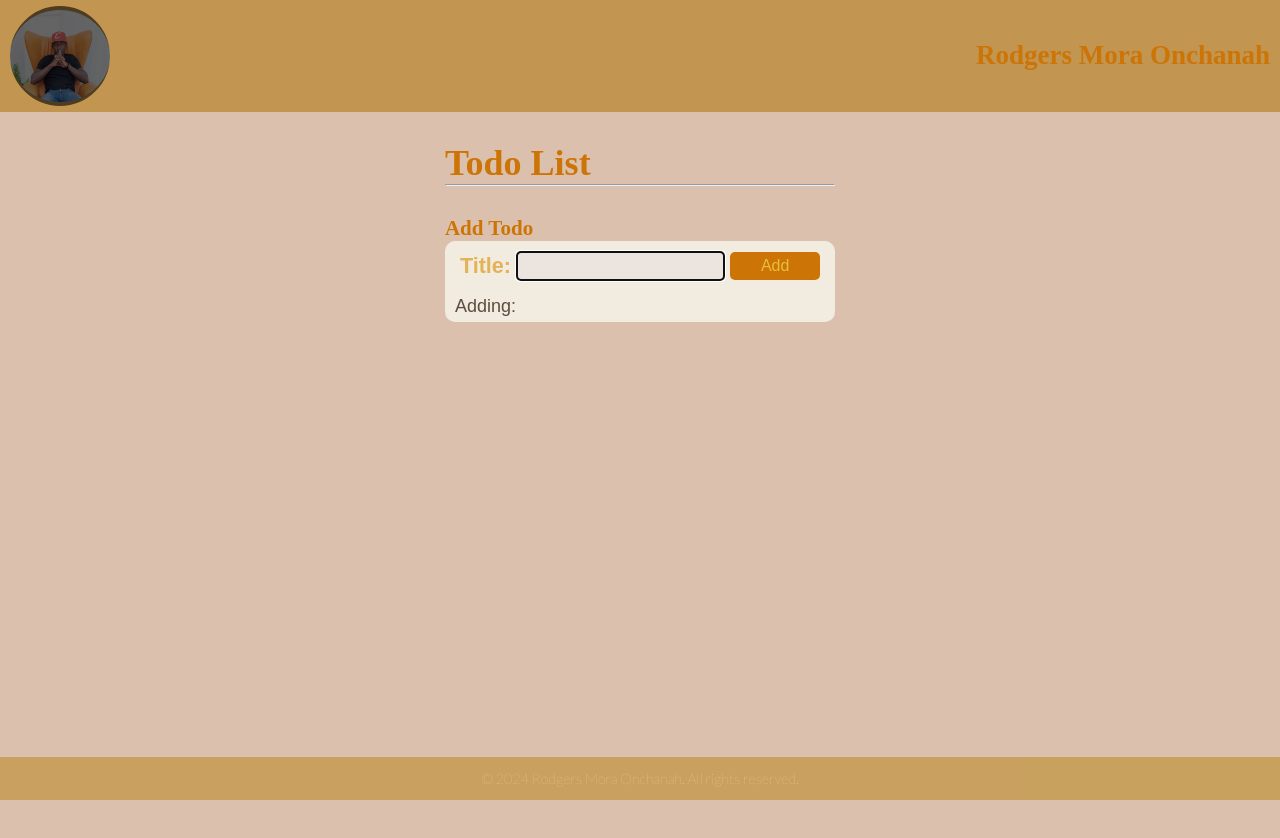
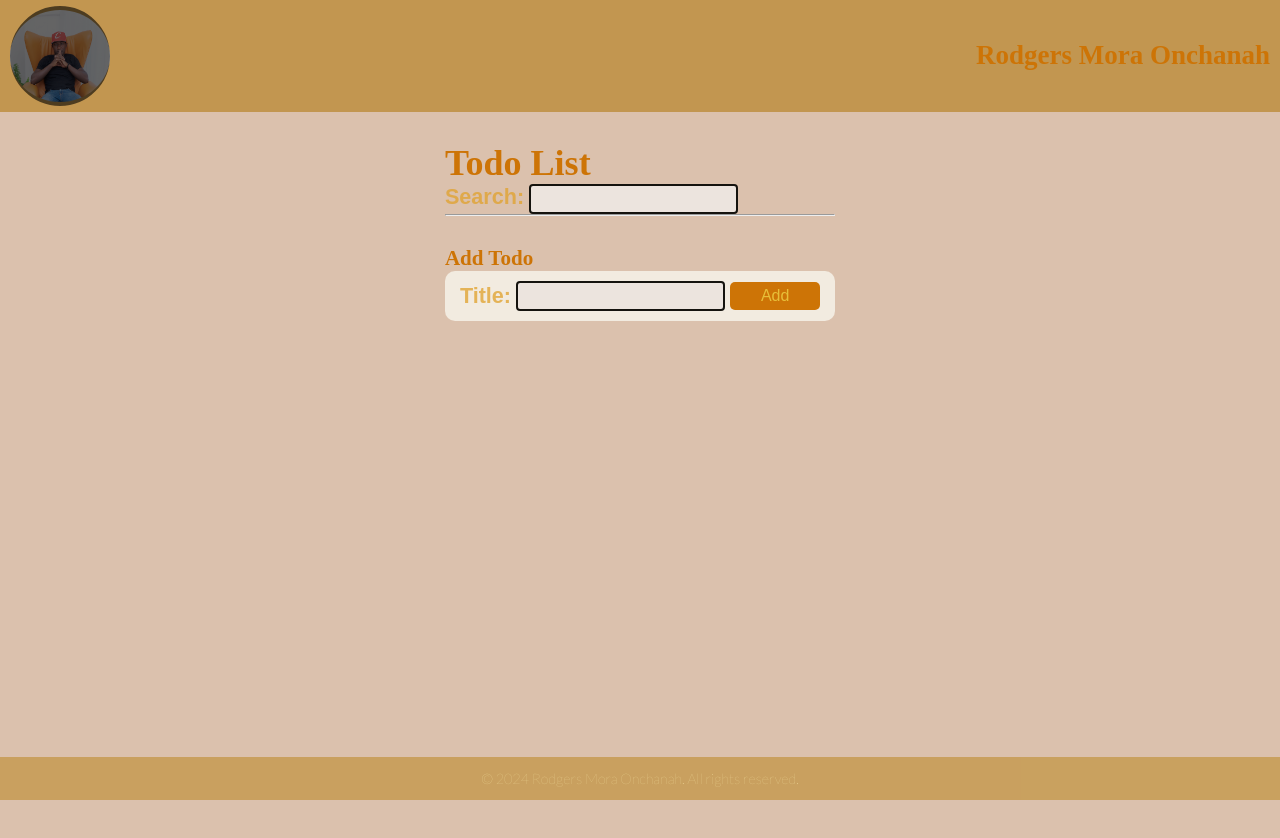
Before and after one commit to morarodgers/react-todo, a React (Vite) app: page / in a window 1280 px wide. Shown: the top 838 px of the page. Built offline with nearby package versions, Linux system fonts and the light colour scheme; a web font is replaced by a local one.

Commit message:
Fixed the search functionality

```diff
--- a/src/AddTodoForm.jsx
+++ b/src/AddTodoForm.jsx
@@ -5,6 +5,16 @@ import Button from "./Button";
 
 const AddTodoForm = ({ onAddTodo }) => {
   const [todoTitle, setTodoTitle] = useState("");
+  const [isFocused, setIsFocused] = useState(false);
+
+  // Functions to handle focus and blur events
+  const handleFocus = () => {
+    setIsFocused(true);
+  };
+
+  const handleBlur = () => {
+    setIsFocused(false);
+  };
 
   const handleTitleChange = (event) => {
     const newTodoTitle = event.target.value;
@@ -20,6 +30,7 @@ const AddTodoForm = ({ onAddTodo }) => {
       onAddTodo(newTodo);
       setTodoTitle("");
     }
+    setIsFocused(true);
   };
 
   return (
@@ -33,6 +44,9 @@ const AddTodoForm = ({ onAddTodo }) => {
             value={todoTitle}
             onInputChange={handleTitleChange}
             placeholder="Add new item"
+            isFocused={isFocused}
+            onFocus={handleFocus}
+            onBlur={handleBlur}
           >
             Title:
           </InputWithLabel>
@@ -41,9 +55,12 @@ const AddTodoForm = ({ onAddTodo }) => {
             Add
           </Button>
         </span>
-        <p>
-          Adding: <strong>{todoTitle}</strong>
-        </p>
+        {/* Display a message when user types in search input*/}
+        {isFocused && todoTitle && (
+          <p>
+            Adding: <strong>{todoTitle}...</strong>
+          </p>
+        )}
       </form>
     </>
   );
--- a/src/App.jsx
+++ b/src/App.jsx
@@ -16,7 +16,7 @@ const useStorageState = (key, initialState) => {
 };
 
 const App = () => {
-  const [search, setSearch] = useStorageState("search", "React");
+  const [search, setSearch] = useStorageState("search", "");
   const [todoList, setTodoList] = useState([]);
   const [isLoading, setIsLoading] = useState(true);
 
@@ -48,12 +48,6 @@ const App = () => {
     setTodoList([...todoList, newTodo]);
   };
 
-  const searchList = (title) => {
-    const searchedList = todoList.filter((todo) =>
-      todo.title.toLowerCase().includes(title.toLowerCase())
-    );
-    setTodoList(searchedList);
-  };
   // Function to remove todo
   const removeTodo = (id) => {
     const modifiedList = todoList.filter((todo) => todo.id !== id);
@@ -62,8 +56,12 @@ const App = () => {
 
   const handleSearch = (event) => {
     setSearch(event.target.value);
-    searchList(event.target.value);
   };
+
+  // Function to search todo list
+  const filteredList = todoList.filter((todo) =>
+    todo.title.toLowerCase().includes(search.toLowerCase())
+  );
 
   return (
     <>
@@ -82,7 +80,7 @@ const App = () => {
           </p>
         </div>
       ) : (
-        <TodoList todoList={todoList} onRemoveTodo={removeTodo} />
+        <TodoList todoList={filteredList} onRemoveTodo={removeTodo} />
       )}
       <Footer />
     </>
--- a/src/InputWithLabel.jsx
+++ b/src/InputWithLabel.jsx
@@ -3,21 +3,22 @@ import PropTypes from "prop-types";
 
 const InputWithLabel = ({
   id,
-  /* name, */
   children,
   value,
   type = "text",
   onInputChange,
-  //isFocused,
+  isFocused,
+  onFocus,
+  onBlur,
 }) => {
   const inputRef = useRef();
 
-  useEffect(
-    () => {
-      /*  if (inputRef.current) { */
+  useEffect(() => {
+    if (isFocused && inputRef.current) {
       inputRef.current.focus();
-    } /* , [isFocused] */
-  );
+    }
+  }, [isFocused]);
+
   return (
     <>
       <label htmlFor={id}>{children}</label>
@@ -25,11 +26,11 @@ const InputWithLabel = ({
       <input
         ref={inputRef}
         id={id}
-        /* name={name} */
         type={type}
         value={value}
-        /* autoFocus={isFocused} */
         onChange={onInputChange}
+        onFocus={onFocus}
+        onBlur={onBlur}
       />
     </>
   );
@@ -43,6 +44,8 @@ InputWithLabel.propTypes = {
   isFocused: PropTypes.bool,
   children: PropTypes.node.isRequired,
   onInputChange: PropTypes.func.isRequired,
+  onFocus: PropTypes.func,
+  onBlur: PropTypes.func,
 };
 
 export default InputWithLabel;
--- a/src/Search.jsx
+++ b/src/Search.jsx
@@ -1,19 +1,39 @@
 import PropTypes from "prop-types";
 import InputWithLabel from "./InputWithLabel";
+import { useState } from "react";
 const Search = ({ search, onSearch }) => {
+  // State variables to track focus status of search input
+  const [isFocused, setIsFocused] = useState(false);
+
+  // Functions to handle focus and blur events
+  const handleFocus = () => {
+    setIsFocused(true);
+  };
+
+  const handleBlur = () => {
+    setIsFocused(false);
+  };
+
+  return (
     <>
       <InputWithLabel
         id="search"
         value={search}
-      isFocused
         onInputChange={onSearch}
+        onFocus={handleFocus}
+        onBlur={handleBlur}
       >
         Search:
       </InputWithLabel>
+
+      {/* Display a message when user types in search input*/}
+      {isFocused && search && (
         <p>
-      Searching for <strong>{search}</strong>...
+          Searching for <strong>{search}...</strong>
         </p>
-  </>;
+      )}
+    </>
+  );
 };
 
 Search.propTypes = {
```
Lines whose indentation alone changed are shown as unchanged.
